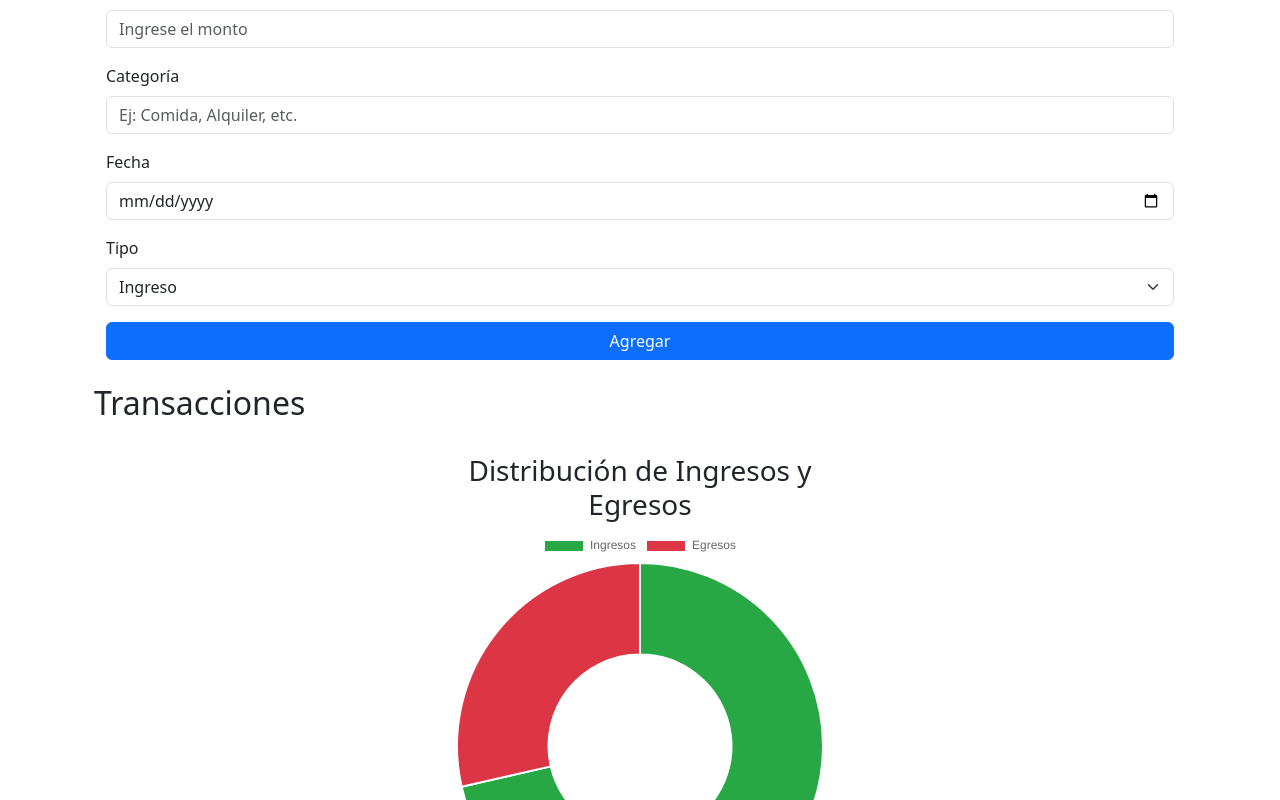
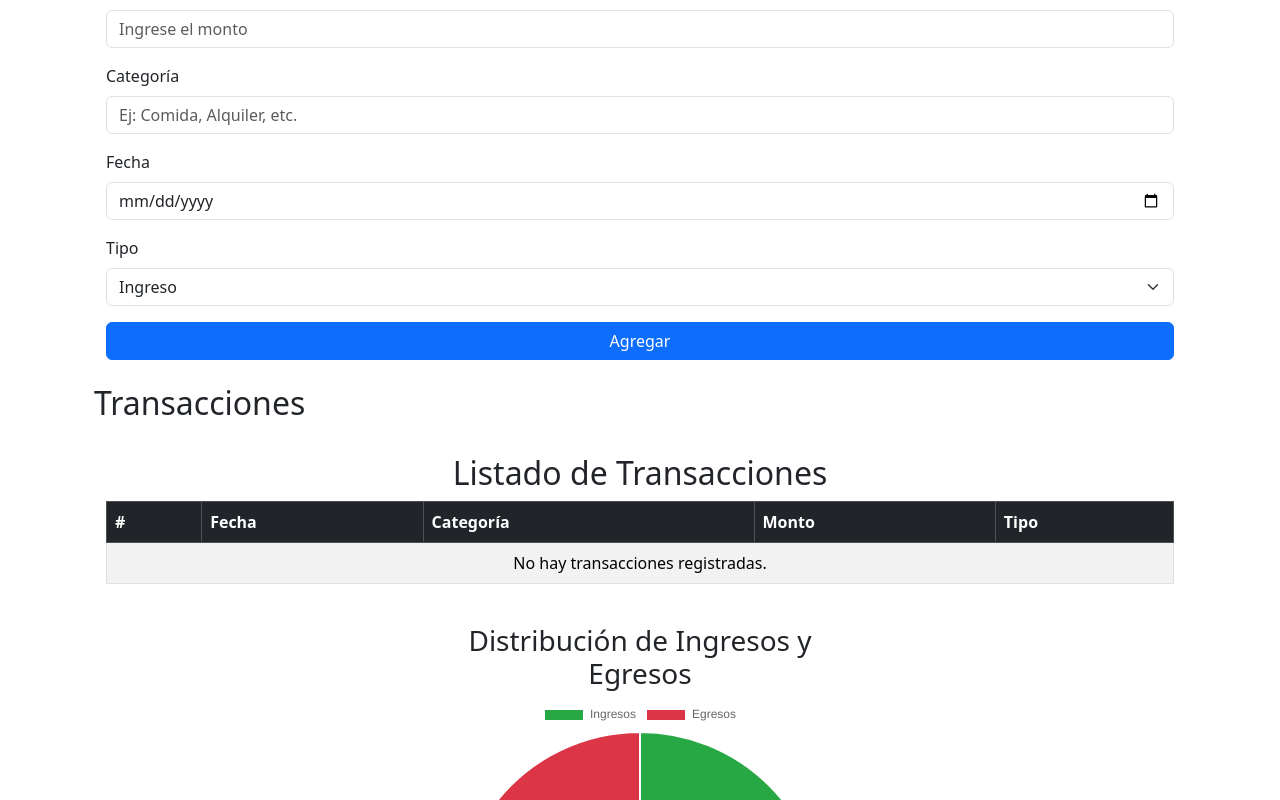
Before and after one commit to WildoFari/Finance-Tracker., a React (Create React App) app: page / in a window 1280 px wide. Shown: the part 370-1170 px from the top of the page. Built offline with nearby package versions, Linux system fonts and the light colour scheme.

Commit message:
Ready TransactionTable

```diff
--- a/src/components/Dashboard.js
+++ b/src/components/Dashboard.js
@@ -2,6 +2,7 @@ import React from 'react';
 import IncomeExpenseChart from './IncomeExpenseChart';
 import AddTransaction from './AddTransaction';
 import TransactionList from './TransactionList';
+import TransactionTable from './ TransactionTable';
 
 const Dashboard = () => {
     const ingresos = 5000;
@@ -45,6 +46,9 @@ const Dashboard = () => {
             <div className="container">
                 <TransactionList />
             </div>
+            <div className="container">
+                <TransactionTable />
+            </div>
             <IncomeExpenseChart ingresos={ingresos} egresos={egresos} />
         </div>
     );
```
